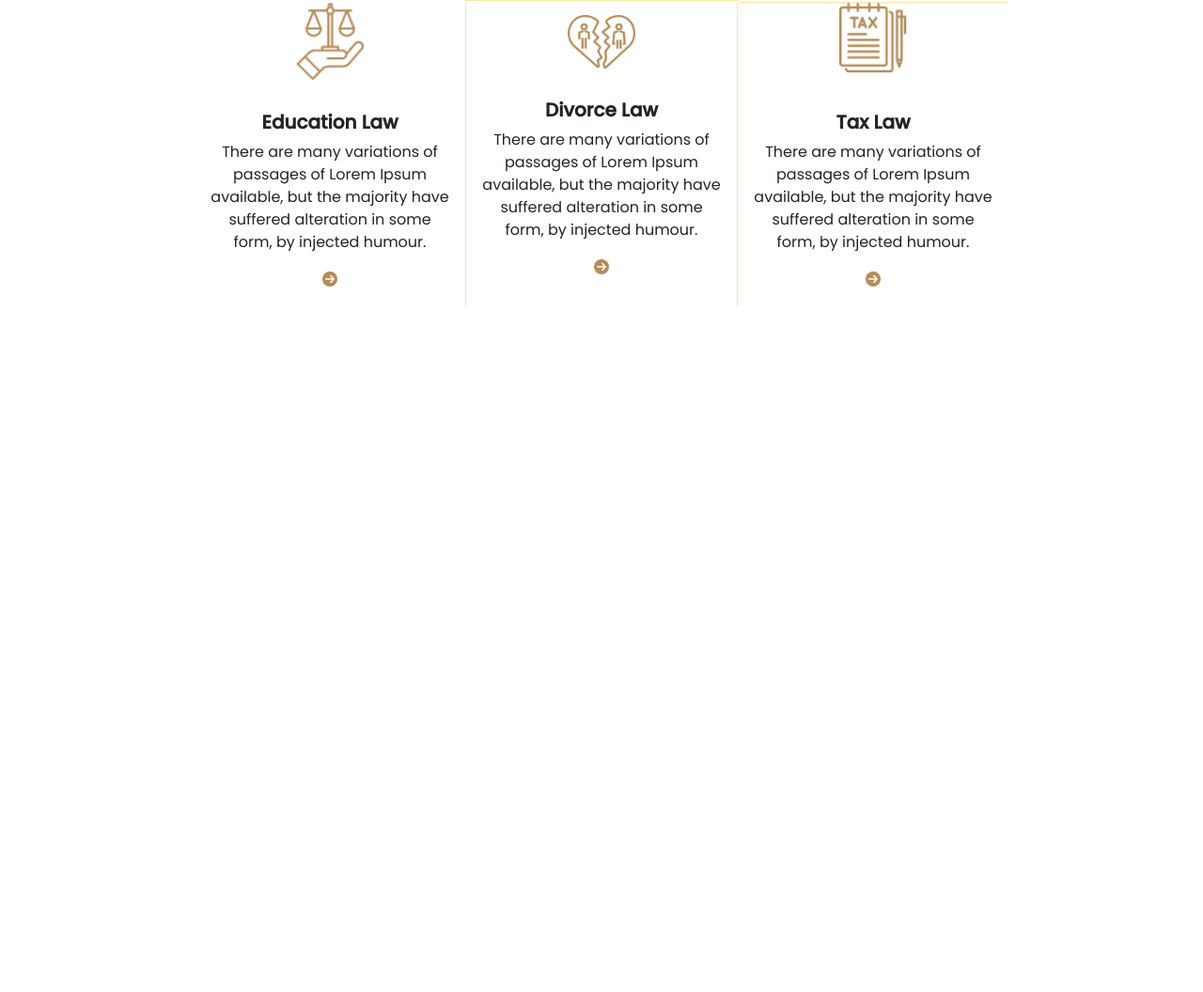
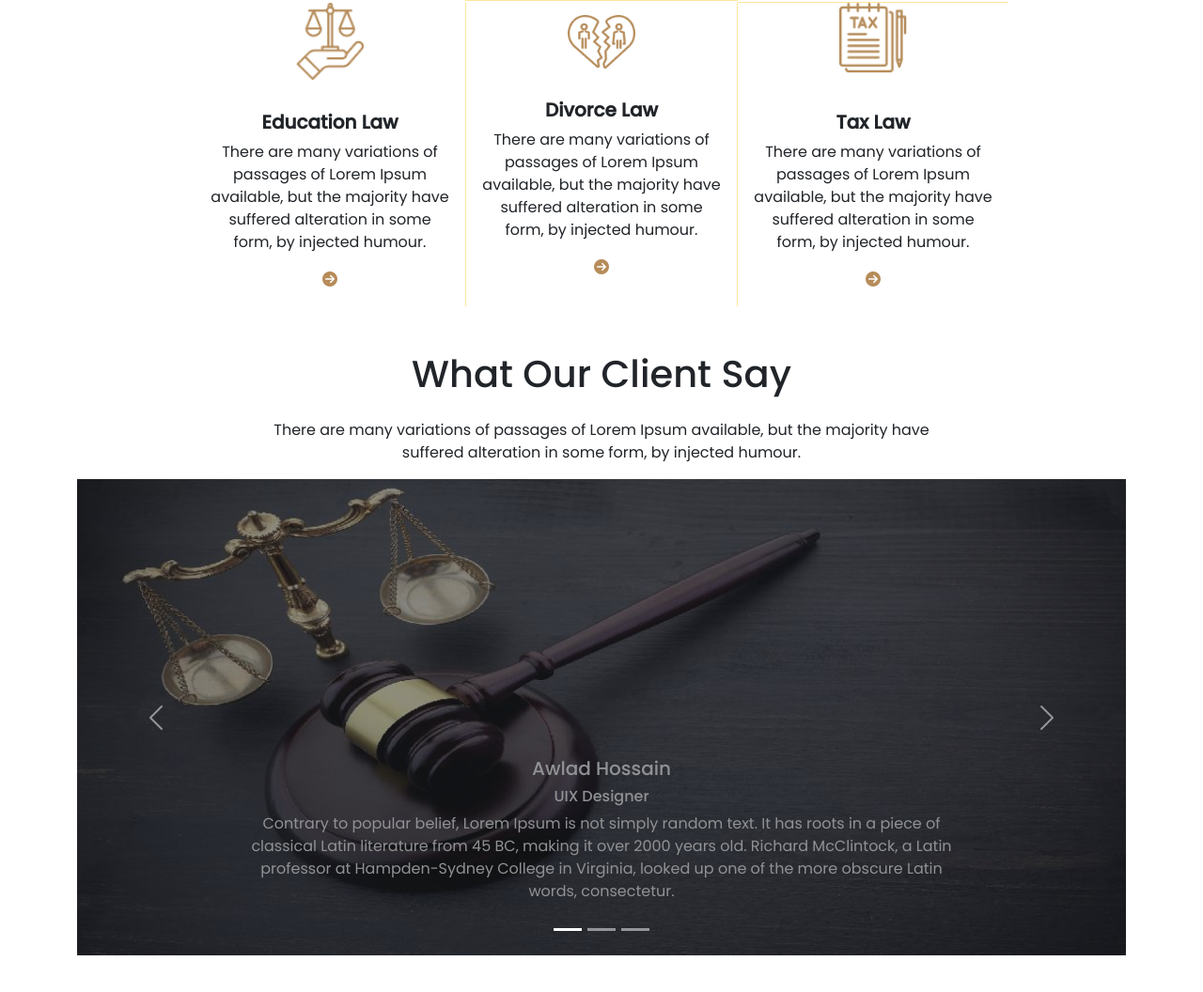
Before and after one commit to joy271f/legal-solution, a plain HTML site: page index.html in a window 1280 px wide. Shown: the part 1164-2220 px from the top of the page at 94% size. Before the commit the page ends 1538 px from the top, so only its background shows below. Drawn offline with nearby package versions, Linux system fonts and the light colour scheme.

Commit message:
third section done

```diff
--- a/index.html
+++ b/index.html
@@ -220,6 +220,61 @@
               </div>
         </div>
       </section>
+
+
+      <!-- Client Section -->
+      <section>
+        <div class="text-center mt-5">
+          <h1>What Our Client Say</h1>
+          <p class="mt-4">There are many variations of passages of Lorem Ipsum available, but the majority have
+           <br> suffered alteration in some form, by injected humour.</p>
+        </div>
+
+        <!-- slider start -->
+        <div class="mb-5 text-bg-dark">
+          <div id="carouselExampleCaptions" class="carousel slide">
+            <div class="carousel-indicators">
+              <button type="button" data-bs-target="#carouselExampleCaptions" data-bs-slide-to="0" class="active" aria-current="true" aria-label="Slide 1"></button>
+              <button type="button" data-bs-target="#carouselExampleCaptions" data-bs-slide-to="1" aria-label="Slide 2"></button>
+              <button type="button" data-bs-target="#carouselExampleCaptions" data-bs-slide-to="2" aria-label="Slide 3"></button>
+            </div>
+            <div class="carousel-inner rounded opacity-50">
+              <div class="carousel-item active">
+                <img src="images/01.jpg" class="d-block w-100" alt="...">
+                <div class="carousel-caption d-none d-md-block">
+                  <h5 class="">Awlad Hossain</h5>
+                  <h6 class="">UIX Designer</h6>
+                  <p>Contrary to popular belief, Lorem Ipsum is not simply random text. It has roots in a piece of classical Latin literature from 45 BC, making it over 2000 years old. Richard McClintock, a Latin professor at Hampden-Sydney College in Virginia, looked up one of the more obscure Latin words, consectetur.</p>
+                </div>
+              </div>
+              <div class="carousel-item">
+                <img src="images/02.jpg" class="d-block w-100" alt="...">
+                <div class="carousel-caption d-none d-md-block">
+                  <h5 class="">Awlad Hossain</h5>
+                  <h6 class="">UIX Designer</h6>
+                  <p>Contrary to popular belief, Lorem Ipsum is not simply random text. It has roots in a piece of classical Latin literature from 45 BC, making it over 2000 years old. Richard McClintock, a Latin professor at Hampden-Sydney College in Virginia, looked up one of the more obscure Latin words, consectetur.</p>
+                </div>
+              </div>
+              <div class="carousel-item">
+                <img src="images/03.jpg" class="d-block w-100" alt="...">
+                <div class="carousel-caption d-none d-md-block">
+                  <h5 class="">Awlad Hossain</h5>
+                  <h6 class="">UIX Designer</h6>
+                  <p>Contrary to popular belief, Lorem Ipsum is not simply random text. It has roots in a piece of classical Latin literature from 45 BC, making it over 2000 years old. Richard McClintock, a Latin professor at Hampden-Sydney College in Virginia, looked up one of the more obscure Latin words, consectetur.</p>
+                </div>
+              </div>
+            </div>
+            <button class="carousel-control-prev" type="button" data-bs-target="#carouselExampleCaptions" data-bs-slide="prev">
+              <span class="carousel-control-prev-icon" aria-hidden="true"></span>
+              <span class="visually-hidden">Previous</span>
+            </button>
+            <button class="carousel-control-next" type="button" data-bs-target="#carouselExampleCaptions" data-bs-slide="next">
+              <span class="carousel-control-next-icon" aria-hidden="true"></span>
+              <span class="visually-hidden">Next</span>
+            </button>
+          </div>
+        </div>
+      </section>
     </main>
     <!-- footer section start -->
     <footer></footer>
--- a/styles/style.css
+++ b/styles/style.css
@@ -18,6 +18,7 @@ body{
 .jus-fs{
     font-size: 8px;
 }
+
 
 
 
```
Also changed, not shown: images/01.jpg (added), images/02.jpg (added), images/03.jpg (added).
